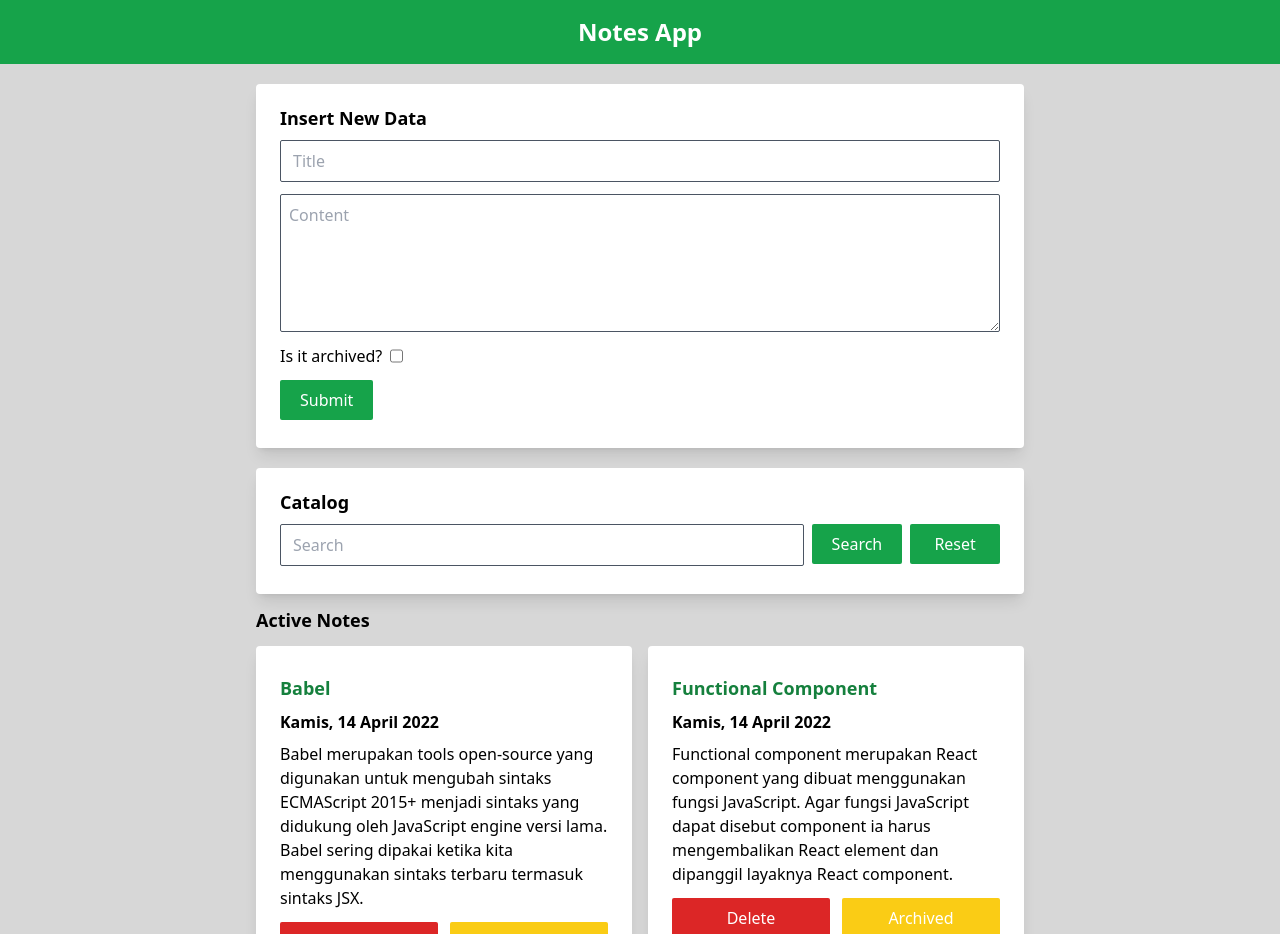
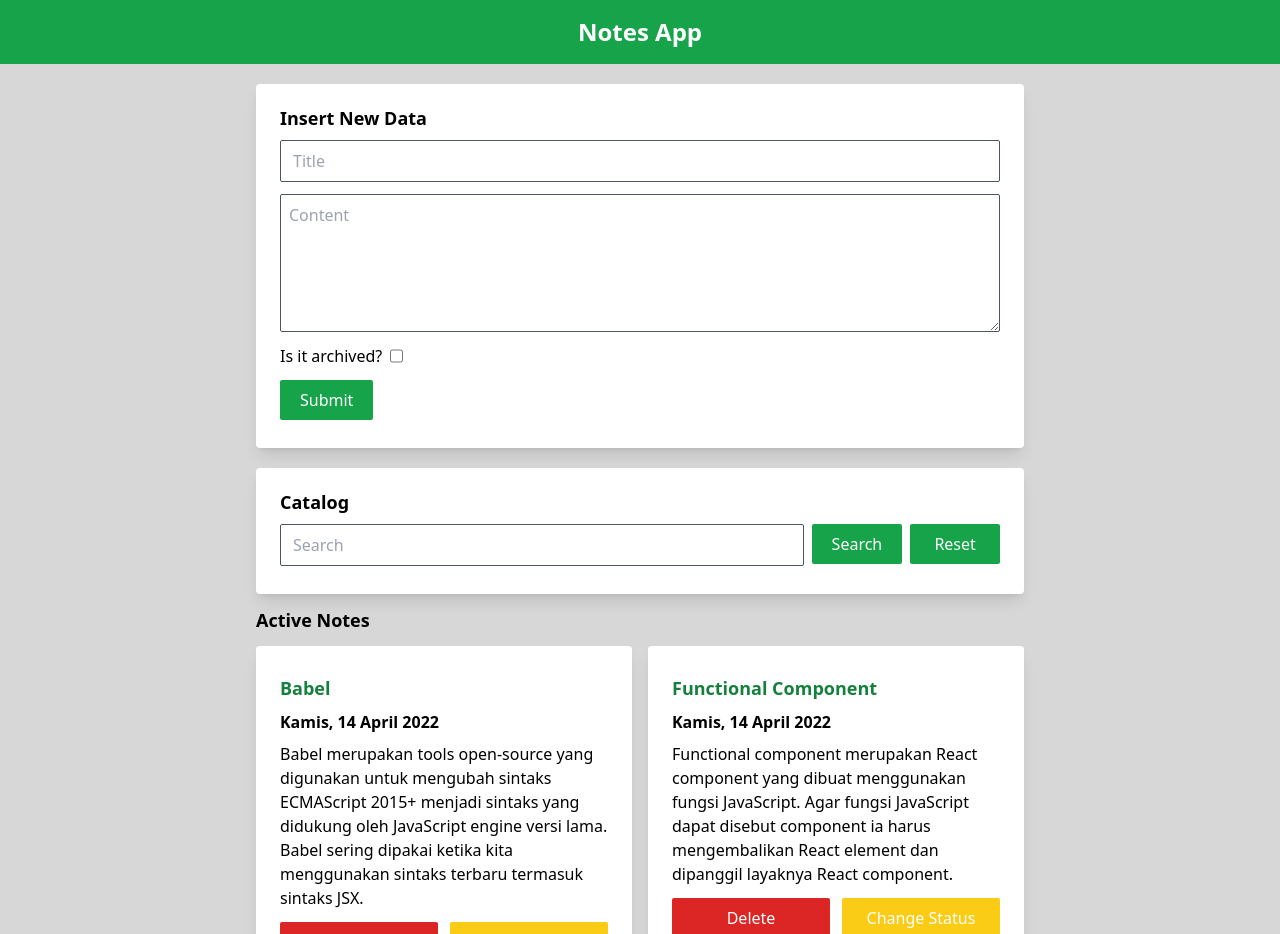
Before and after one commit to dayyan-269/react-notes-app, a React (Vite) app: page / in a window 1280 px wide. Shown: the top 934 px of the page. Built offline with nearby package versions, Linux system fonts and the light colour scheme.

Commit message:
add the props to update and delete

```diff
--- a/src/components/items/Note.jsx
+++ b/src/components/items/Note.jsx
@@ -1,7 +1,7 @@
 import Card from '../Card'
 import PrimaryButton from '../buttons/PrimaryButton'
 
-function Note({ id, title, content, date, archived, className = '' }) {
+function Note({ id, title, content, date, archived, className = '', deleteHandler, archiveHandler }) {
   return (
     <Card className={`flex flex-col bg-white ${className}`} header={false}>
       <h4 className="text-lg font-bold text-green-700">{title}</h4>
@@ -12,11 +12,13 @@ function Note({ id, title, content, date, archived, className = '' }) {
           id={id}
           description={'Delete'}
           className="flex-1 bg-red-600"
+          onClick={() => deleteHandler(id)}
         />
         <PrimaryButton
           id={id}
-          description={'Archived'}
+          description={'Change Status'}
           className="flex-1 bg-yellow-400 text-black"
+          onClick={() => archiveHandler(id)}
         />
       </div>
     </Card>
```
